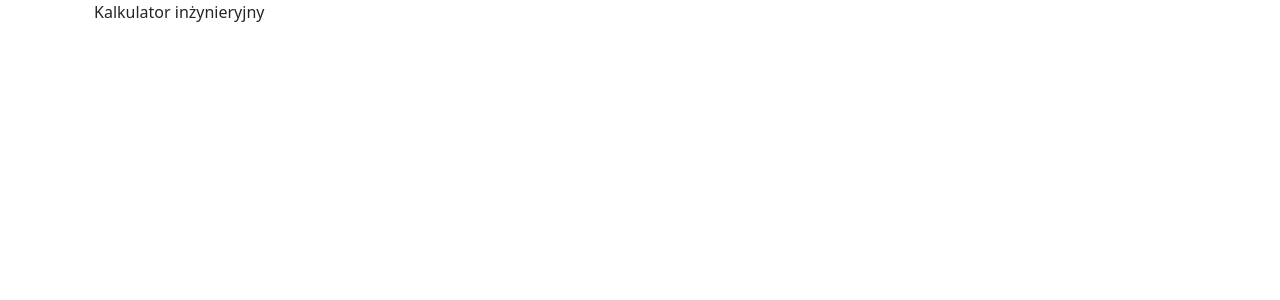
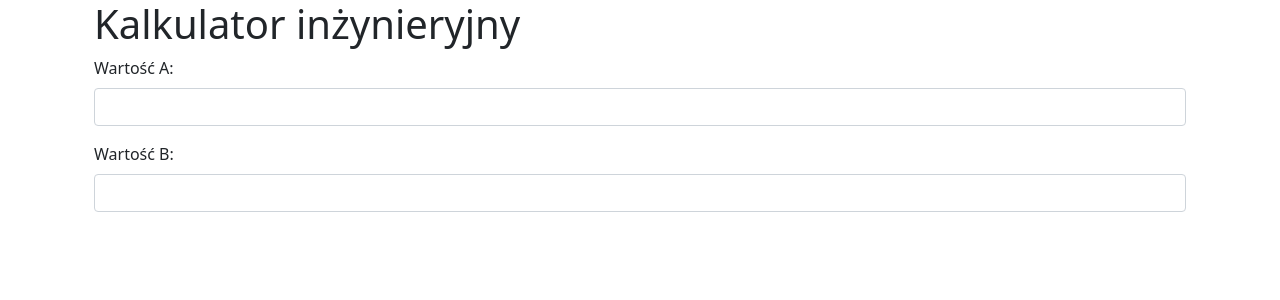
Before and after one commit to wowvaqa/engclcfe, a React (Create React App) app: page / in a window 1280 px wide. Shown: the top 300 px of the page. Built offline with nearby package versions, Linux system fonts and the light colour scheme.

Commit message:
ADD: Form for A & B values

```diff
--- a/src/views/HomeView.js
+++ b/src/views/HomeView.js
@@ -1,11 +1,32 @@
 import React from "react";
-import { Container } from "react-bootstrap";
+import { Container, Form } from "react-bootstrap";
 
 const HomeView = () => {
     return (
         <>
             <Container>
-                <p>Kalkulator inżynieryjny</p>
+                <h1>Kalkulator inżynieryjny</h1>
+            </Container>
+
+            <Container>
+                <Form>
+                <Form.Group
+                className="mb-3"
+                controlId="a_value"
+
+              >
+                <Form.Label>Wartość A:</Form.Label>
+                <Form.Control type="text" />
+              </Form.Group>
+              <Form.Group
+                className="mb-3"
+                controlId="b_value"
+
+              >
+                <Form.Label>Wartość B:</Form.Label>
+                <Form.Control type="text" />
+              </Form.Group>
+                </Form>
             </Container>
         </>
     )
```
